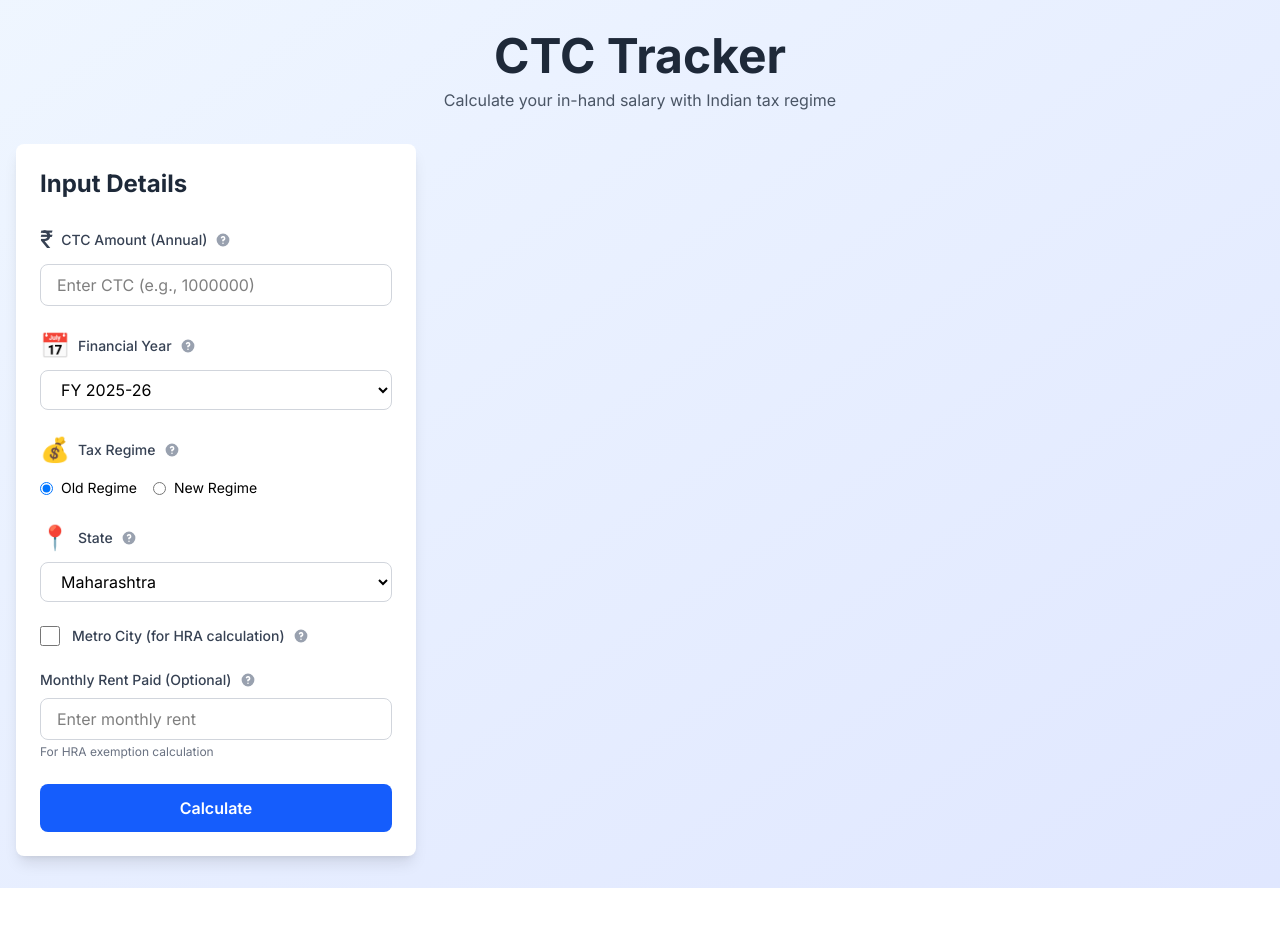
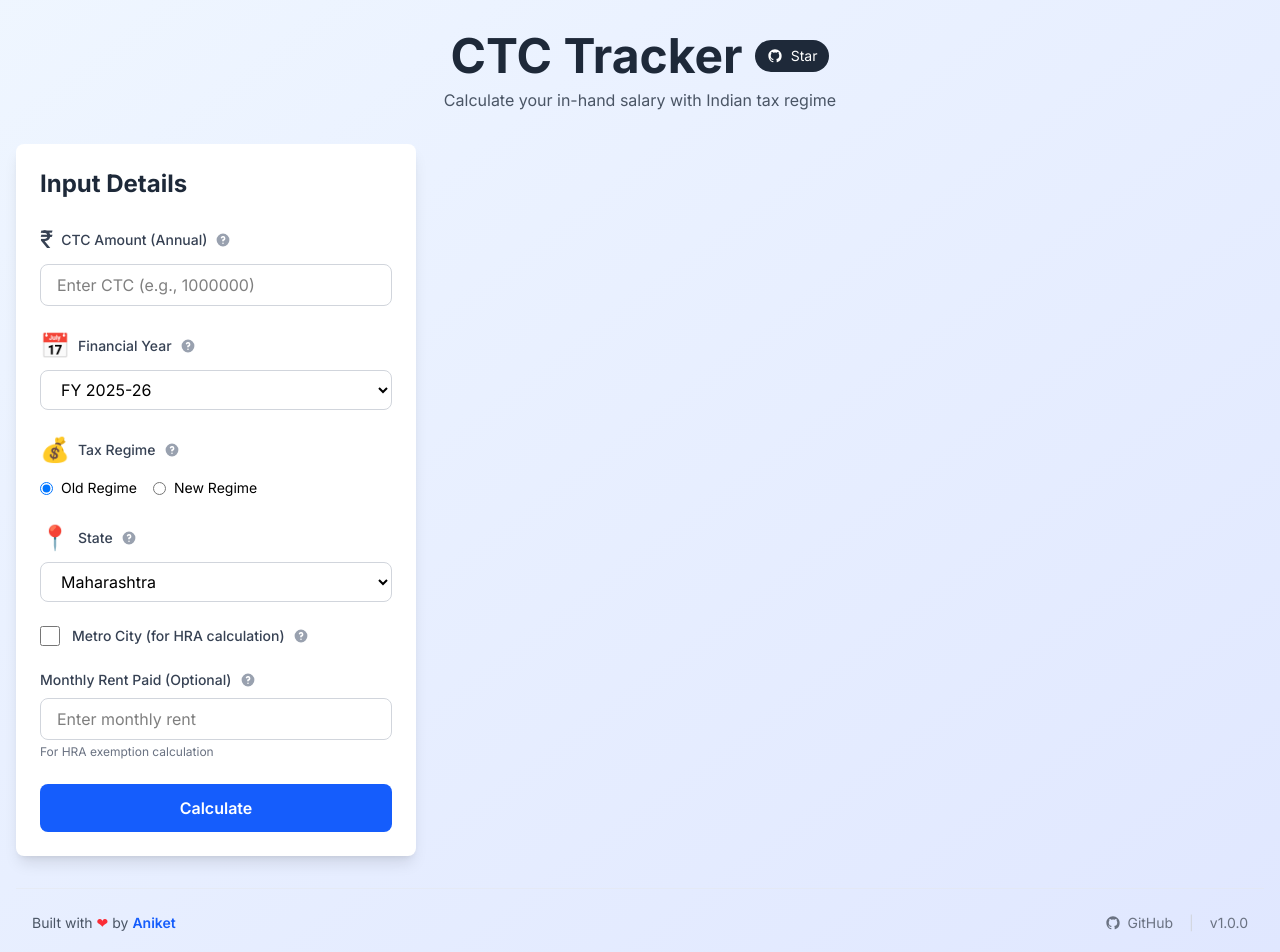
Before and after one commit to ananikets18/ctc-tracker, a React (Vite) app: page / in a window 1280 px wide. Shown: the top 952 px of the page. Before the commit the page ends 888 px from the top, so only its background shows below. Built offline with nearby package versions, Linux system fonts and the light colour scheme.

Commit message:
Enhance App component: add GitHub link in header and footer, improve layout with flexbox, and update version to 1.0.0

```diff
--- a/src/App.jsx
+++ b/src/App.jsx
@@ -110,13 +110,27 @@
   }, [showResultsModal]);
 
   return (
-    <div className="min-h-screen bg-linear-to-br from-blue-50 to-indigo-100 py-4 sm:py-8 px-3 sm:px-4">
-      <div className="max-w-7xl mx-auto">
+    <div className="min-h-screen bg-linear-to-br from-blue-50 to-indigo-100 py-4 sm:py-8 px-3 sm:px-4 flex flex-col">
+      <div className="max-w-7xl mx-auto w-full flex-1">
         {/* Header */}
         <div className="text-center mb-6 sm:mb-8 px-2">
-          <h1 className="text-3xl sm:text-4xl md:text-5xl font-bold text-gray-800 mb-2">
-            CTC Tracker
-          </h1>
+          <div className="flex items-center justify-center gap-3 mb-2">
+            <h1 className="text-3xl sm:text-4xl md:text-5xl font-bold text-gray-800">
+              CTC Tracker
+            </h1>
+            <a
+              href="https://github.com/ananikets18/ctc-tracker"
+              target="_blank"
+              rel="noopener noreferrer"
+              className="hidden sm:inline-flex items-center gap-2 px-3 py-1.5 bg-gray-800 hover:bg-gray-700 text-white text-sm rounded-full transition-colors"
+              aria-label="View source on GitHub"
+            >
+              <svg className="w-4 h-4" fill="currentColor" viewBox="0 0 24 24">
+                <path fillRule="evenodd" d="M12 2C6.477 2 2 6.484 2 12.017c0 4.425 2.865 8.18 6.839 9.504.5.092.682-.217.682-.483 0-.237-.008-.868-.013-1.703-2.782.605-3.369-1.343-3.369-1.343-.454-1.158-1.11-1.466-1.11-1.466-.908-.62.069-.608.069-.608 1.003.07 1.531 1.032 1.531 1.032.892 1.53 2.341 1.088 2.91.832.092-.647.35-1.088.636-1.338-2.22-.253-4.555-1.113-4.555-4.951 0-1.093.39-1.988 1.029-2.688-.103-.253-.446-1.272.098-2.65 0 0 .84-.27 2.75 1.026A9.564 9.564 0 0112 6.844c.85.004 1.705.115 2.504.337 1.909-1.296 2.747-1.027 2.747-1.027.546 1.379.202 2.398.1 2.651.64.7 1.028 1.595 1.028 2.688 0 3.848-2.339 4.695-4.566 4.943.359.309.678.92.678 1.855 0 1.338-.012 2.419-.012 2.747 0 .268.18.58.688.482A10.019 10.019 0 0022 12.017C22 6.484 17.522 2 12 2z" clipRule="evenodd" />
+              </svg>
+              <span>Star</span>
+            </a>
+          </div>
           <p className="text-sm sm:text-base text-gray-600">
             Calculate your in-hand salary with Indian tax regime
           </p>
@@ -203,6 +217,38 @@
           </>
         )}
       </div>
+
+      {/* Footer */}
+      <footer className="max-w-7xl mx-auto w-full mt-8 pt-6 border-t border-gray-200/50">
+        <div className="flex flex-col sm:flex-row items-center justify-between gap-3 px-4">
+          <p className="text-sm text-gray-600">
+            Built with <span className="text-red-500">❤</span> by{' '}
+            <a
+              href="https://github.com/ananikets18"
+              target="_blank"
+              rel="noopener noreferrer"
+              className="font-semibold text-blue-600 hover:text-blue-700 transition-colors"
+            >
+              Aniket
+            </a>
+          </p>
+          <div className="flex items-center gap-4 text-sm text-gray-500">
+            <a
+              href="https://github.com/ananikets18/ctc-tracker"
+              target="_blank"
+              rel="noopener noreferrer"
+              className="hover:text-gray-700 transition-colors flex items-center gap-1.5"
+            >
+              <svg className="w-4 h-4" fill="currentColor" viewBox="0 0 24 24">
+                <path fillRule="evenodd" d="M12 2C6.477 2 2 6.484 2 12.017c0 4.425 2.865 8.18 6.839 9.504.5.092.682-.217.682-.483 0-.237-.008-.868-.013-1.703-2.782.605-3.369-1.343-3.369-1.343-.454-1.158-1.11-1.466-1.11-1.466-.908-.62.069-.608.069-.608 1.003.07 1.531 1.032 1.531 1.032.892 1.53 2.341 1.088 2.91.832.092-.647.35-1.088.636-1.338-2.22-.253-4.555-1.113-4.555-4.951 0-1.093.39-1.988 1.029-2.688-.103-.253-.446-1.272.098-2.65 0 0 .84-.27 2.75 1.026A9.564 9.564 0 0112 6.844c.85.004 1.705.115 2.504.337 1.909-1.296 2.747-1.027 2.747-1.027.546 1.379.202 2.398.1 2.651.64.7 1.028 1.595 1.028 2.688 0 3.848-2.339 4.695-4.566 4.943.359.309.678.92.678 1.855 0 1.338-.012 2.419-.012 2.747 0 .268.18.58.688.482A10.019 10.019 0 0022 12.017C22 6.484 17.522 2 12 2z" clipRule="evenodd" />
+              </svg>
+              <span>GitHub</span>
+            </a>
+            <span className="text-gray-300">|</span>
+            <span>v1.0.0</span>
+          </div>
+        </div>
+      </footer>
     </div>
   );
 }
```
